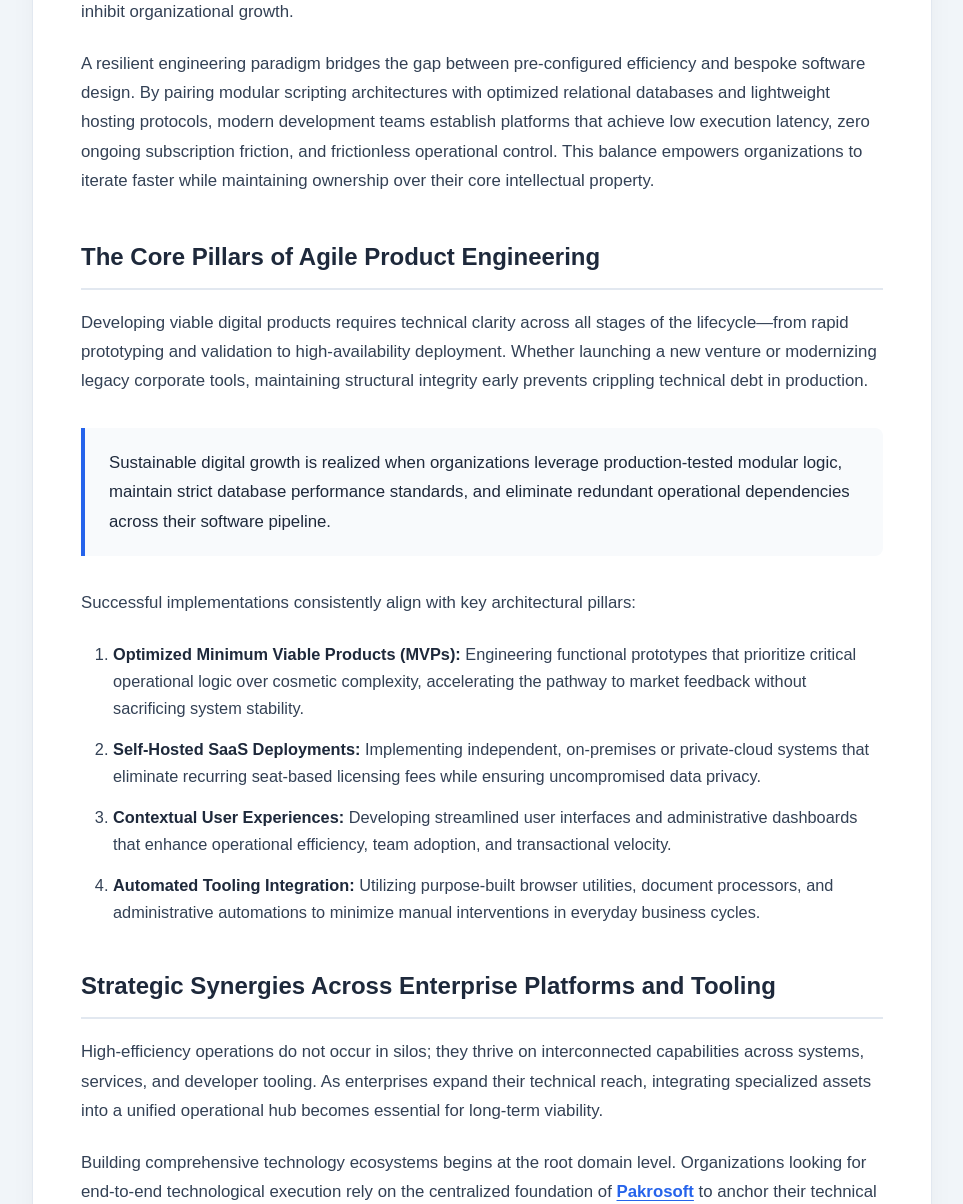
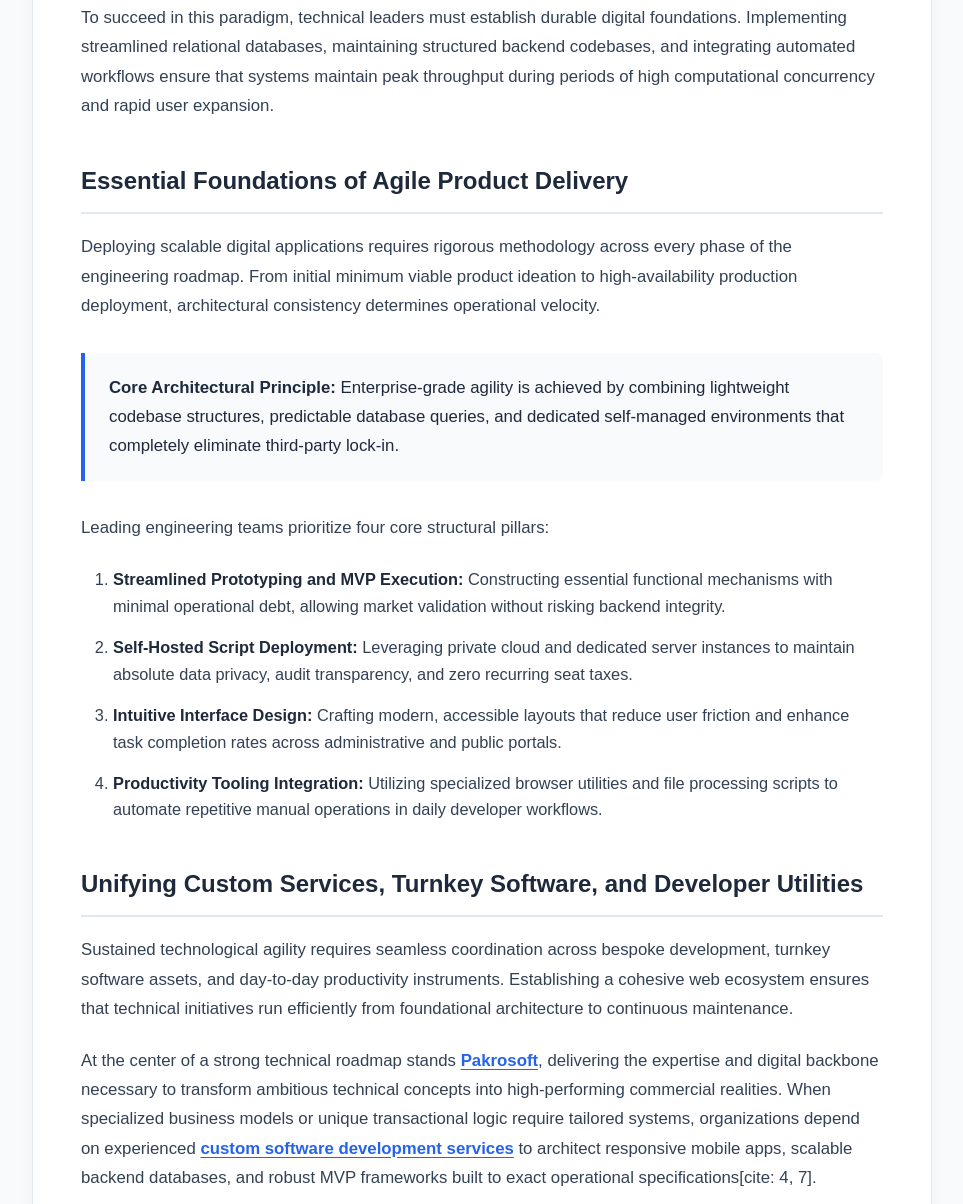
Before and after one commit to pakrosoft/socialinkedin, a plain HTML site: page index.html in a window 1280 px wide. Shown: the part 416-1620 px from the top of the page, without its empty margins (158-1121 px from the left). Drawn offline with Linux system fonts and the light colour scheme.

Commit message:
Revise index.html for SEO and content updates
Updated the title and meta description for better SEO. Adjusted styles for improved visual consistency and changed content to reflect new architectural insights.

```diff
--- a/index.html
+++ b/index.html
@@ -3,8 +3,8 @@
 <head>
     <meta charset="UTF-8">
     <meta name="viewport" content="width=device-width, initial-scale=1.0">
-    <title>Modern Software Architecture, Digital Services, and Developer Utilities</title>
-    <meta name="description" content="Explore modern software architecture, professional custom web and mobile engineering services, turnkey self-hosted applications, and high-efficiency developer utilities designed for enterprise scalability.">
+    <title>Modern Software Architecture, Cloud Solutions, and Developer Ecosystems</title>
+    <meta name="description" content="Discover comprehensive insights on modern software development, enterprise web architecture, ready-to-deploy platforms, professional digital engineering services, and developer productivity tools.">
     <style>
         :root {
             --primary: #0f172a;
@@ -12,10 +12,11 @@
             --secondary-accent: #0284c7;
             --text-main: #334155;
             --text-heading: #1e293b;
-            --bg-page: #f1f5f9;
+            --bg-page: #f8fafc;
             --bg-card: #ffffff;
             --border-color: #e2e8f0;
-            --callout-bg: #f8fafc;
+            --callout-bg: #f0fdf4;
+            --callout-border: #16a34a;
         }
 
         * {
@@ -40,7 +41,7 @@
             width: 100%;
             background-color: var(--bg-card);
             border-radius: 12px;
-            box-shadow: 0 10px 30px -5px rgba(0, 0, 0, 0.05), 0 4px 6px -2px rgba(0, 0, 0, 0.02);
+            box-shadow: 0 10px 25px -5px rgba(0, 0, 0, 0.05), 0 8px 10px -6px rgba(0, 0, 0, 0.03);
             border: 1px solid var(--border-color);
             padding: 56px 48px;
         }
@@ -71,7 +72,7 @@
         }
 
         .highlight-box {
-            background-color: var(--callout-bg);
+            background-color: #f8fafc;
             border-left: 4px solid var(--primary-accent);
             padding: 20px 24px;
             margin: 32px 0;
@@ -143,48 +144,48 @@
 
 <article class="container">
     <header>
-        <h1>Architecting Modern Digital Infrastructure: Engineering Scalability, Tooling, and Data Sovereignty</h1>
+        <h1>Engineering Modern Digital Infrastructure: Strategies for Scalable Web Architectures</h1>
     </header>
 
     <section>
-        <p>In an increasingly interconnected commercial ecosystem, building robust digital infrastructure requires moving beyond fragmented third-party platforms. Modern enterprises, technical founders, and scaling agencies require full operational transparency, complete data sovereignty, and flexible architectural foundations capable of evolving alongside business demands. Relying exclusively on rigid SaaS dependencies frequently introduces escalating licensing overheads, API constraints, and vendor lock-in that inhibit organizational growth.</p>
+        <p>In modern operational environments, building resilient digital platforms requires a disciplined balance between agile execution, source code independence, and long-term architectural stability. Organizations navigating competitive landscapes frequently discover that complete reliance on rigid third-party ecosystems introduces escalating licensing liabilities, inflexible integration boundaries, and unacceptable vendor dependencies. Transitioning toward modular, self-directed web infrastructure restores operational sovereignty and positions engineering teams to scale with confidence.</p>
 
-        <p>A resilient engineering paradigm bridges the gap between pre-configured efficiency and bespoke software design. By pairing modular scripting architectures with optimized relational databases and lightweight hosting protocols, modern development teams establish platforms that achieve low execution latency, zero ongoing subscription friction, and frictionless operational control. This balance empowers organizations to iterate faster while maintaining ownership over their core intellectual property.</p>
+        <p>To succeed in this paradigm, technical leaders must establish durable digital foundations. Implementing streamlined relational databases, maintaining structured backend codebases, and integrating automated workflows ensure that systems maintain peak throughput during periods of high computational concurrency and rapid user expansion.</p>
     </section>
 
     <section>
-        <h2>The Core Pillars of Agile Product Engineering</h2>
-        <p>Developing viable digital products requires technical clarity across all stages of the lifecycle—from rapid prototyping and validation to high-availability deployment. Whether launching a new venture or modernizing legacy corporate tools, maintaining structural integrity early prevents crippling technical debt in production.</p>
+        <h2>Essential Foundations of Agile Product Delivery</h2>
+        <p>Deploying scalable digital applications requires rigorous methodology across every phase of the engineering roadmap. From initial minimum viable product ideation to high-availability production deployment, architectural consistency determines operational velocity.</p>
 
         <div class="highlight-box">
-            <p>Sustainable digital growth is realized when organizations leverage production-tested modular logic, maintain strict database performance standards, and eliminate redundant operational dependencies across their software pipeline.</p>
+            <p><strong>Core Architectural Principle:</strong> Enterprise-grade agility is achieved by combining lightweight codebase structures, predictable database queries, and dedicated self-managed environments that completely eliminate third-party lock-in.</p>
         </div>
 
-        <p>Successful implementations consistently align with key architectural pillars:</p>
+        <p>Leading engineering teams prioritize four core structural pillars:</p>
         <ol>
-            <li><strong>Optimized Minimum Viable Products (MVPs):</strong> Engineering functional prototypes that prioritize critical operational logic over cosmetic complexity, accelerating the pathway to market feedback without sacrificing system stability.</li>
-            <li><strong>Self-Hosted SaaS Deployments:</strong> Implementing independent, on-premises or private-cloud systems that eliminate recurring seat-based licensing fees while ensuring uncompromised data privacy.</li>
-            <li><strong>Contextual User Experiences:</strong> Developing streamlined user interfaces and administrative dashboards that enhance operational efficiency, team adoption, and transactional velocity.</li>
-            <li><strong>Automated Tooling Integration:</strong> Utilizing purpose-built browser utilities, document processors, and administrative automations to minimize manual interventions in everyday business cycles.</li>
+            <li><strong>Streamlined Prototyping and MVP Execution:</strong> Constructing essential functional mechanisms with minimal operational debt, allowing market validation without risking backend integrity.</li>
+            <li><strong>Self-Hosted Script Deployment:</strong> Leveraging private cloud and dedicated server instances to maintain absolute data privacy, audit transparency, and zero recurring seat taxes.</li>
+            <li><strong>Intuitive Interface Design:</strong> Crafting modern, accessible layouts that reduce user friction and enhance task completion rates across administrative and public portals.</li>
+            <li><strong>Productivity Tooling Integration:</strong> Utilizing specialized browser utilities and file processing scripts to automate repetitive manual operations in daily developer workflows.</li>
         </ol>
     </section>
 
     <section>
-        <h2>Strategic Synergies Across Enterprise Platforms and Tooling</h2>
-        <p>High-efficiency operations do not occur in silos; they thrive on interconnected capabilities across systems, services, and developer tooling. As enterprises expand their technical reach, integrating specialized assets into a unified operational hub becomes essential for long-term viability.</p>
+        <h2>Unifying Custom Services, Turnkey Software, and Developer Utilities</h2>
+        <p>Sustained technological agility requires seamless coordination across bespoke development, turnkey software assets, and day-to-day productivity instruments. Establishing a cohesive web ecosystem ensures that technical initiatives run efficiently from foundational architecture to continuous maintenance.</p>
 
-        <p>Building comprehensive technology ecosystems begins at the root domain level. Organizations looking for end-to-end technological execution rely on the centralized foundation of <a class="contextual-link" href="https://www.pakrosoft.com">Pakrosoft</a> to anchor their technical strategies. For organizations requiring turnkey operational applications that deploy directly onto private hosting environments, evaluating production-tested <a class="contextual-link" href="https://www.pakrosoft.com/softwares/">ready-made software</a> provides instant access to scalable architectures such as multi-author blogging engines, self-hosted outreach platforms, and domain research frameworks.</p>
+        <p>At the center of a strong technical roadmap stands <a class="contextual-link" href="https://www.pakrosoft.com">Pakrosoft</a>, delivering the expertise and digital backbone necessary to transform ambitious technical concepts into high-performing commercial realities. When specialized business models or unique transactional logic require tailored systems, organizations depend on experienced <a class="contextual-link" href="https://www.pakrosoft.com/services/">custom software development services</a> to architect responsive mobile apps, scalable backend databases, and robust MVP frameworks built to exact operational specifications[cite: 4, 7].</p>
 
-        <p>When off-the-shelf logic requires adaptation to meet complex regulatory mandates, bespoke workflows, or unique consumer journeys, leveraging experienced <a class="contextual-link" href="https://www.pakrosoft.com/services/">custom software development services</a> ensures that databases, native interfaces, and microservices align exactly with organizational goals. Concurrently, technical teams can significantly streamline everyday operational tasks—such as file conversions, payload encoding, image compression, and domain inspection—by taking advantage of reliable <a class="contextual-link" href="https://www.pakrosoft.com/tools/">free online web tools</a>. Furthermore, fostering sustainable technical growth involves championing collaborative ecosystems through vetted <a class="contextual-link" href="https://www.pakrosoft.com/open-source/">open source software</a> initiatives, enabling developers to build upon shared codebases without compromising operational sovereignty.</p>
+        <p>To accelerate deployment timelines and avoid rebuilding foundational capabilities from scratch, engineering teams leverage high-grade <a class="contextual-link" href="https://www.pakrosoft.com/softwares/">ready-made software</a>, including specialized cold email marketing SaaS platforms, multi-author publishing engines, and legal research frameworks[cite: 1, 2]. Complementing these platforms, daily developer workflows are streamlined through comprehensive collections of <a class="contextual-link" href="https://www.pakrosoft.com/tools/">free online tools</a> that handle critical tasks such as data encoding, domain valuation, image conversion, and PDF management directly within the browser[cite: 8, 9]. Finally, promoting sustainable developer autonomy and vendor independence is achieved by adopting community-driven <a class="contextual-link" href="https://www.pakrosoft.com/open-source/">open source software</a> alternatives, ensuring organizations retain perpetual control over their critical digital infrastructure[cite: 6, 8].</p>
     </section>
 
     <section>
-        <h2>Future-Proofing Enterprise Architectures</h2>
-        <p>As search algorithms, automated data-indexing crawlers, and AI-driven reasoning engines advance, technical stacks must remain performant, semantically structured, and lightweight. Eliminating unneeded runtime layers and adopting modular, documented PHP and SQL architectures guarantees long-term maintainability. By harmonizing purpose-built applications, custom development expertise, accessible developer utilities, and open standards, forward-thinking organizations build an enduring digital footprint positioned for sustained innovation.</p>
+        <h2>Future-Ready Digital Growth and Maintainability</h2>
+        <p>As modern search engines, web crawlers, and AI-driven indexers prioritize speed, semantic structure, and mobile optimization, digital architectures must remain clean, modular, and performant. By combining bespoke development expertise, tested application scripts, daily developer utilities, and transparent open standards, forward-thinking enterprises establish enduring online authority and reliable business growth.</p>
     </section>
 
     <footer class="footer">
-        <p>&copy; 2026 Cloud Authority Network. Architectural Standards &amp; Engineering Perspectives.</p>
+        <p>&copy; 2026 Digital Architecture Network. Enterprise Engineering Insights.</p>
     </footer>
 </article>
 
```
